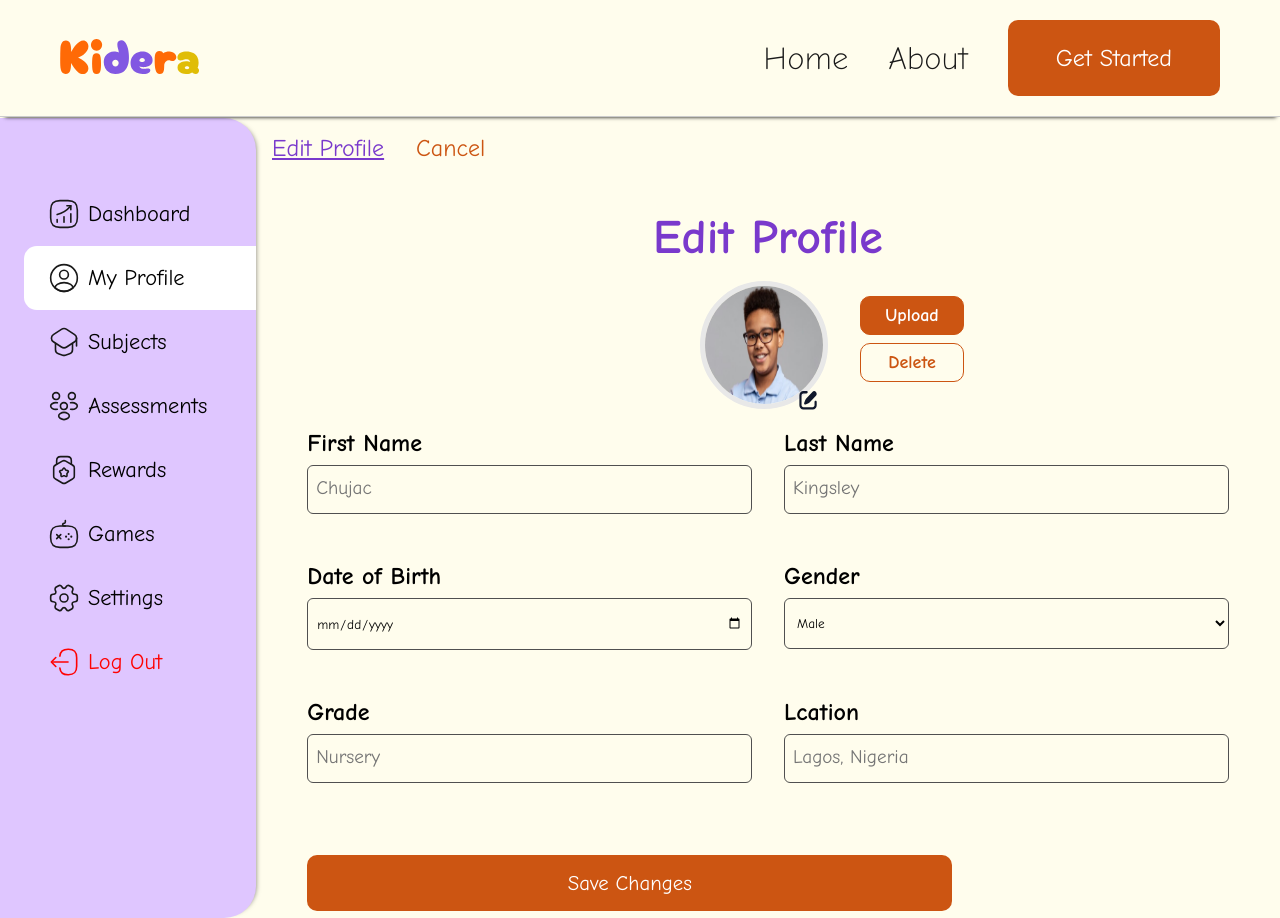
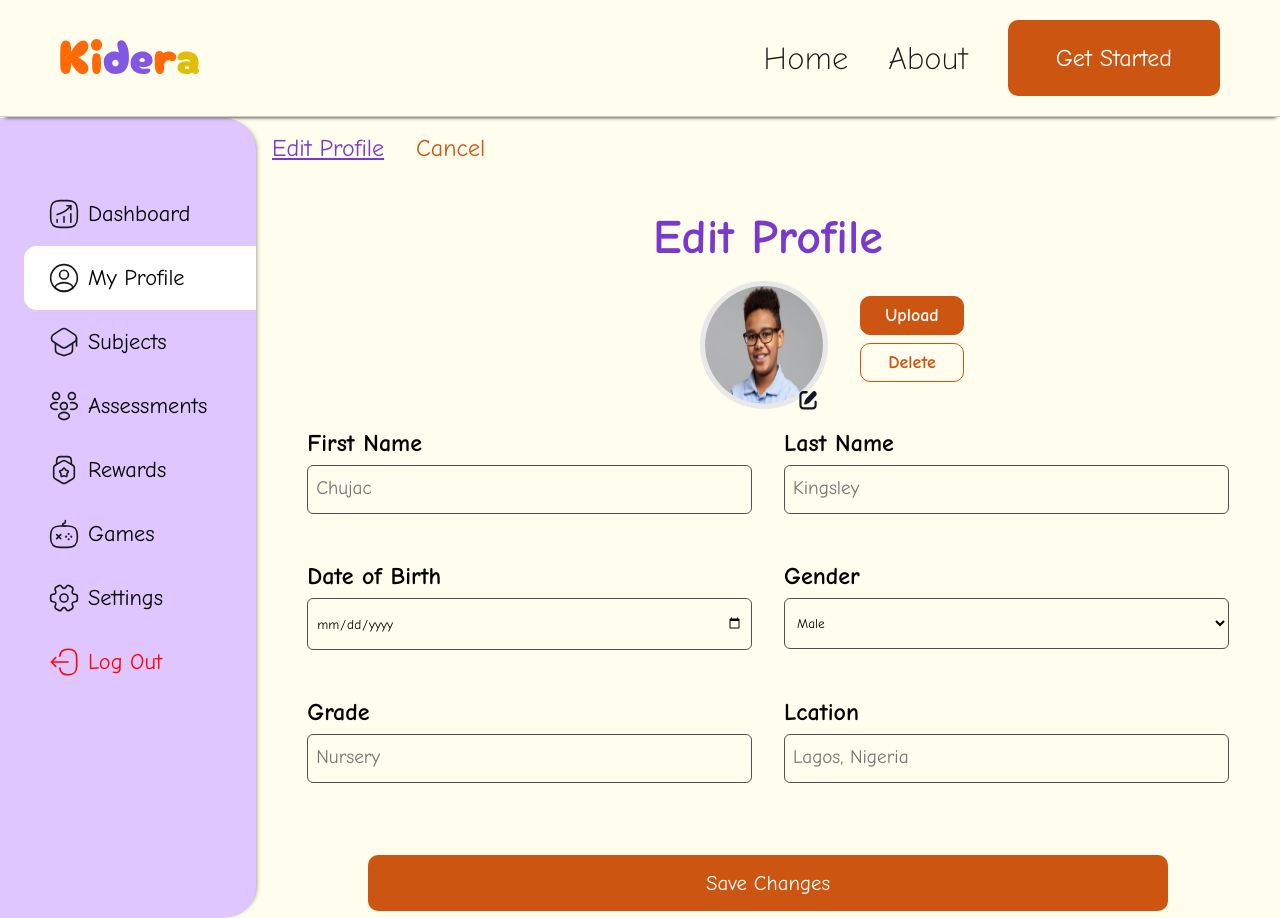
Before and after one commit to GenesysLearnable/LMS-K-FE-12, a React (Vite) app: page /dashboard/profile in a window 1280 px wide. Built offline with nearby package versions, Linux system fonts and the light colour scheme.

Commit message:
Semi-final

```diff
--- a/src/pages/DashPages/Profile/Profile.css
+++ b/src/pages/DashPages/Profile/Profile.css
@@ -125,8 +125,7 @@
 }
 
 .edit-form--button {
-  width: 70%;
-  margin: 0 auto;
+  width: 50rem;
   border-radius: 0.625rem;
   background-color: rgba(204, 85, 18, 1);
   border: none;
@@ -141,4 +140,6 @@
 .edit-form-btn--container {
   width: 90%;
   margin: 0 auto;
+  display: flex;
+  justify-content: center;
 }
--- a/src/pages/DashPages/Settings/Settings.jsx
+++ b/src/pages/DashPages/Settings/Settings.jsx
@@ -16,6 +16,7 @@ const Settings = () => {
         <div className={stylesB.topmain}>Settings</div>
 
         <div className={stylesB.containerTop}>
+          <Link to="/dashboard/profile">
             <div className={stylesB.Top1}>
               <div className={stylesB.right}>
                 <div className={stylesB.sideA}>
@@ -25,11 +26,10 @@ const Settings = () => {
               </div>
 
               <div className={stylesB.left}>
-              <Link to="/editProfile">
                 <img src={arrowLeft} />
-              </Link>
               </div>
             </div>
+          </Link>
 
           <div className={stylesB.Top2}>
             <div className={stylesB.right}>
```
Lines whose indentation alone changed are shown as unchanged.
